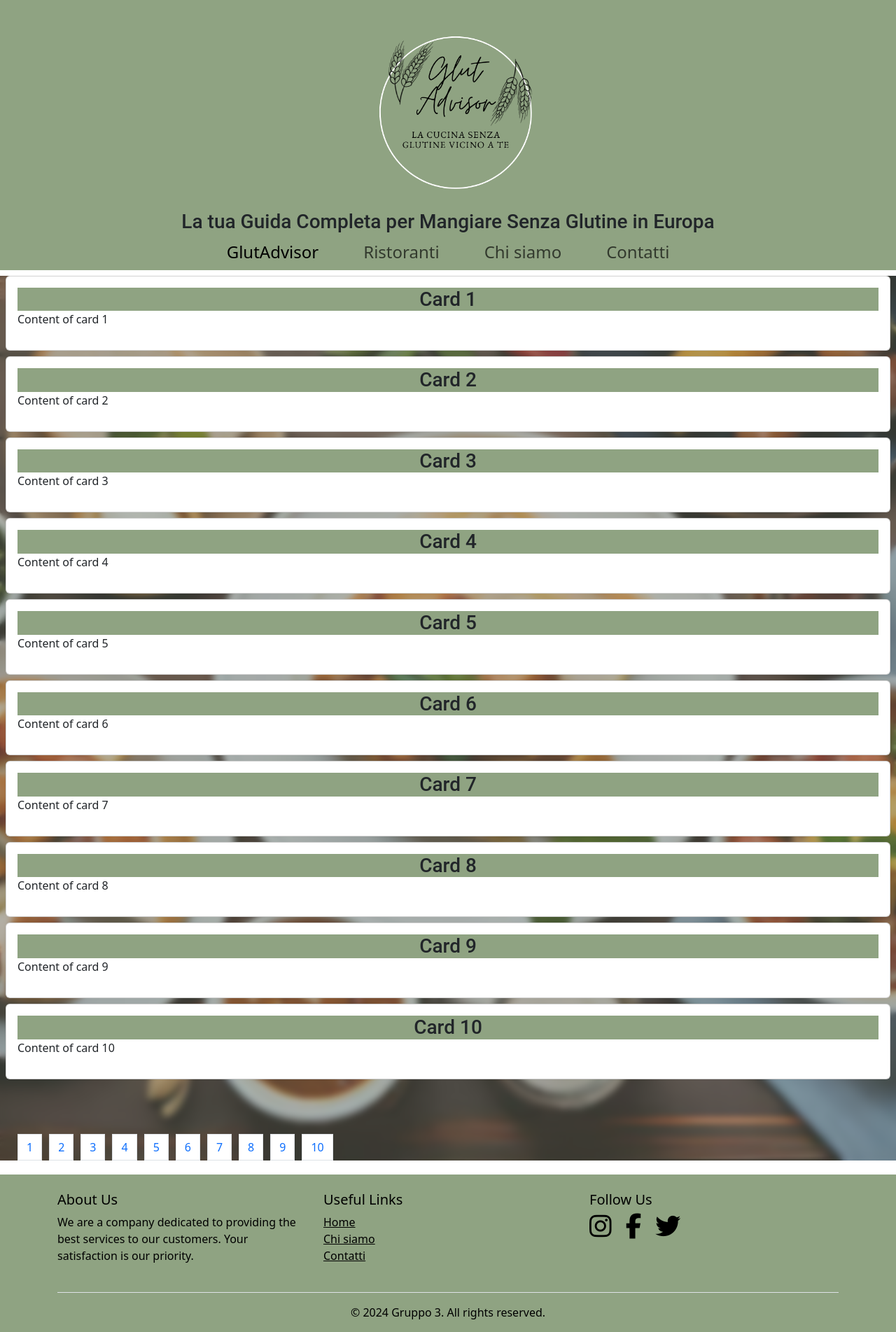
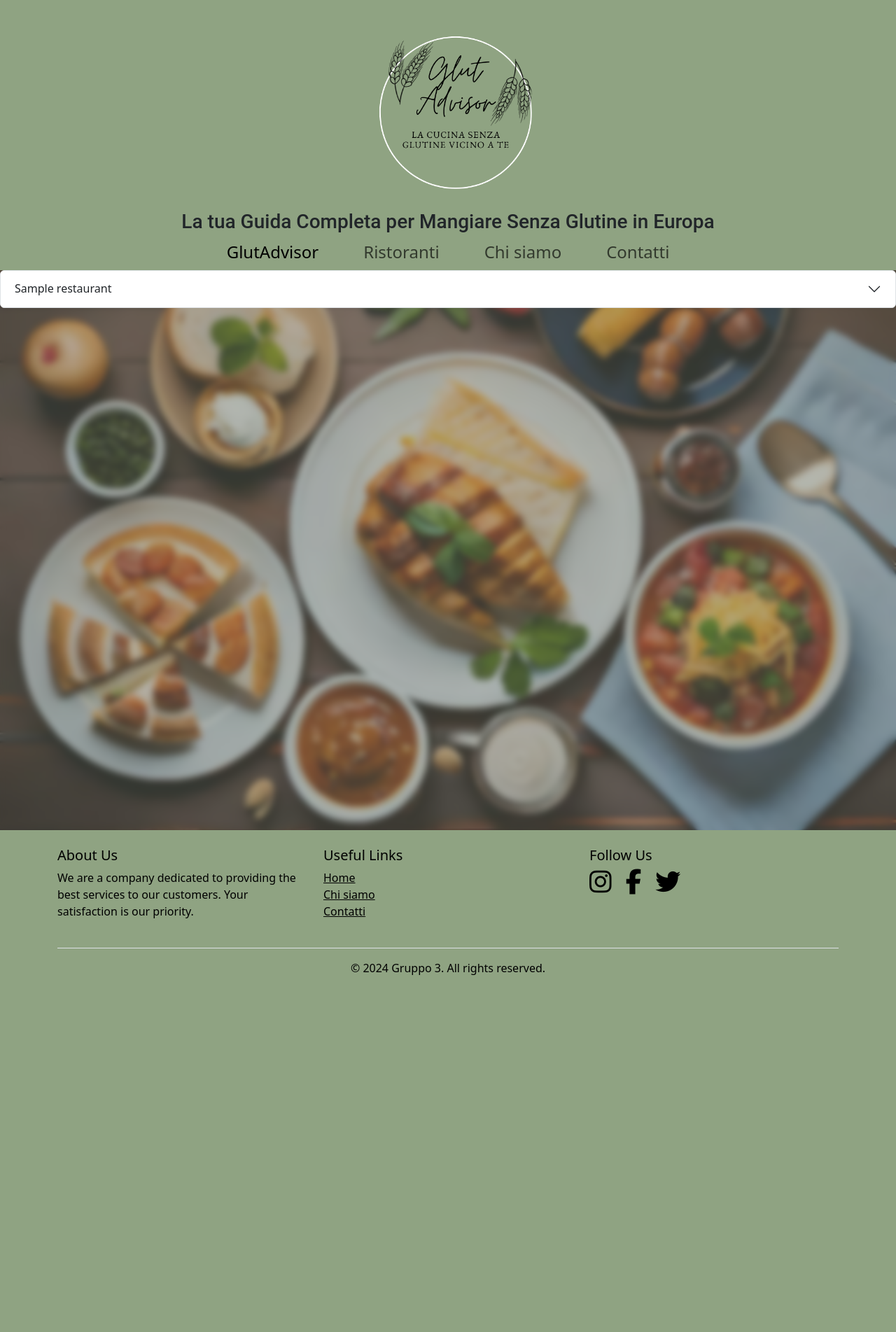
Before and after one commit to Giamm0101/Project_work, a Flask app: template templates/ristoranti.html in a window 1280 px wide. Shown: the whole page at 70% size. After the commit the page ends 1393 px from the top, so only its background shows below. Run offline with Flask 3, Linux system fonts and the light colour scheme; the template is opened without the code that fills it: most values are stand-ins (such as "Sample title", 1, 10 or a date in 2020); some libraries are stand-ins or nearby versions.

Commit message:
ristoranti

```diff
--- a/app.py
+++ b/app.py
@@ -1,14 +1,38 @@
 from flask import Flask, request, jsonify, render_template
-
+import mysql.connector
 
 app = Flask(__name__)
+app.config.from_object('config.Config')
+
+def create_db_connection():
+    db_config = {
+        'host': app.config['MYSQL_HOST'],
+        'user': app.config['MYSQL_USER'],
+        'password': app.config['MYSQL_PASSWORD'],
+        'database': app.config['MYSQL_DB']
+    }
+    return mysql.connector.connect(**db_config)
+
+def execute_query(query, params=None):
+    connection = create_db_connection()
+    cursor = connection.cursor(dictionary=True)
+    if params:
+        cursor.execute(query, params)
+    else:
+        cursor.execute(query)
+    result = cursor.fetchall()
+    cursor.close()
+    connection.close()
+    return result
+
 @app.route('/')  # route di default con slash
 def home():
     return render_template("home.html")
 
 @app.route('/ristoranti')
 def ristoranti():
-    return render_template("ristoranti.html")
+    ristoranti = execute_query('SELECT * FROM book')
+    return render_template("ristoranti.html", ristoranti=ristoranti)
 
 @app.route('/chi_siamo')
 def chi_siamo():
--- /dev/null
+++ b/config.py
@@ -0,0 +1,5 @@
+class Config:
+    MYSQL_HOST = 'localhost'
+    MYSQL_USER = 'root'
+    MYSQL_PASSWORD = ''
+    MYSQL_DB = 'library'   #prova con il db library
--- a/templates/ristoranti.html
+++ b/templates/ristoranti.html
@@ -16,7 +16,7 @@
       background: url('/static/tavola2.avif') no-repeat center center/cover;
     }
 
-    #intro::after {
+    .mask {
       content: '';
       position: absolute;
       top: 0;
@@ -93,12 +58,10 @@
       cursor: pointer;
       z-index: 2;
     }
+    .accordion-body {
+      z-index: 1000;
+    }
 
-    #card-container {
-      position: relative;
-      z-index: 1;
-      padding-bottom: 50px; /* Aggiunto spazio per evitare sovrapposizione con il footer */
-    }
   </style>
   <link rel="preconnect" href="https://fonts.googleapis.com">
   <link rel="preconnect" href="https://fonts.gstatic.com" crossorigin>
@@ -153,8 +116,29 @@
 
   <!--sfondo-->
   <div id="intro" class="bg-image shadow-2-strong">
-    <div class="mask" style="background-color: rgba(0, 0, 0, 0.8);"></div>
-    <div id="card-container"></div>
+    <div class="mask"></div>
+    <!--inizio per gli accordion-->
+    {% for restaurant in ristoranti %}
+    <div class="accordion" id="accordionExample" style="position: relative;">
+      <div class="accordion-item">
+        <h2 class="accordion-header" id="heading{{ restaurant.id }}">
+          <button class="accordion-button collapsed" type="button" data-bs-toggle="collapse"
+            data-bs-target="#collapse{{ restaurant.id }}">
+            {{ restaurant.title }}
+          </button>
+        </h2>
+        <div class="accordion-collapse collapse" id="collapse{{ restaurant.id }}" data-bs-parent="#accordionExample">
+          <div class="accordion-body">
+            <p>{{ restaurant.author }}</p>
+            <p>Address: {{ restaurant.genre }}</p>
+            <p>Phone: {{ restaurant.publisher }}</p>
+          </div>
+        </div>
+      </div>
+    </div>
+    {% endfor %}
+
+    <!--fine per gli accordion-->
     <div class="pagination" id="pagination"></div>
   </div>
   <!--fine sfondo-->
@@ -200,40 +184,12 @@
     integrity="sha384-YvpcrYf0tY3lHB60NNkmXc5s9fDVZLESaAA55NDzOxhy9GkcIdslK1eN7N6jIeHz"
     crossorigin="anonymous"></script>
 
-  <script>
-    const carouselItems = document.querySelectorAll('.carousel-item');
 
-    carouselItems.forEach(item => {
-      item.addEventListener('mouseenter', () => {
-        const image = item.querySelector('img');
-        image.classList.add('carousel-blur'); // Add the hover effect class
-      });
-    });
-  </script>
-  <script>
+   <script>/*
     const CARDS_PER_PAGE = 10;
     let currentPage = 1;
     let totalCards = 100;  // Adatta questo valore al numero totale di card
 
-    function fetchCards(page) {
-        fetch(`/api/cards?page=${page}`)
-            .then(response => response.json())
-            .then(data => {
-                renderCards(data);
-                renderPagination();
-            });
-    }
-
-    function renderCards(cards) {
-        const container = document.getElementById('card-container');
-        container.innerHTML = '';
-        cards.forEach(card => {
-            const cardElement = document.createElement('div');
-            cardElement.className = 'card';
-            cardElement.innerHTML = `<h3>${card.title}</h3><p>${card.content}</p>`;
-            container.appendChild(cardElement);
-        });
-    }
 
     function renderPagination() {
       const paginationContainer = document.getElementById('pagination');
```
Also changed, not shown: other parts of templates/ristoranti.html (+4 -39 lines). Lines whose indentation alone changed are shown as unchanged.
